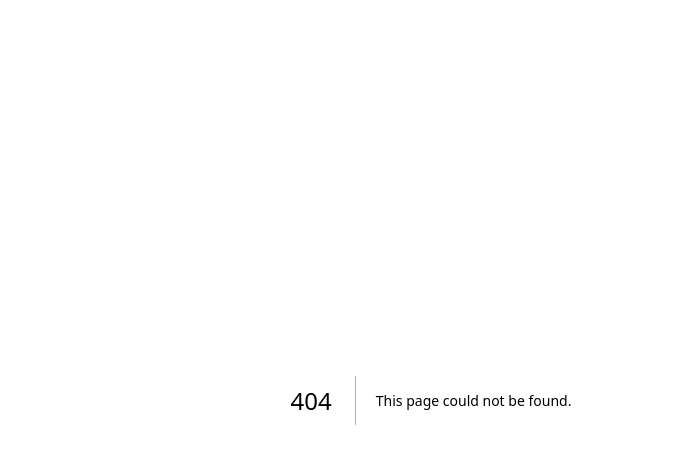
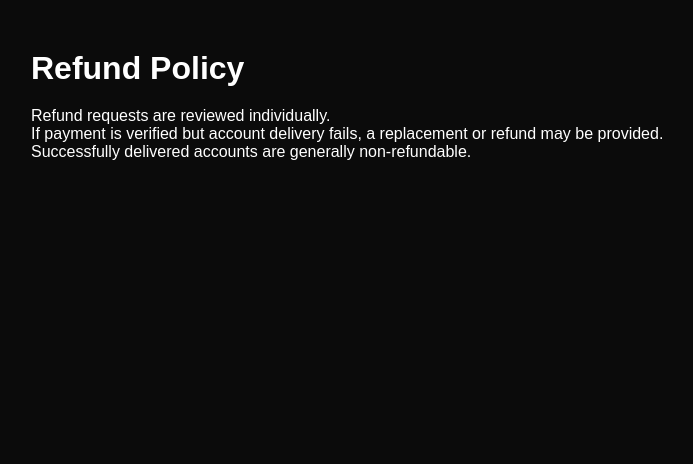
Before and after one commit to mdnoman1592008-ux/premium-account-store, a Next.js app in the folder frontend/: page /refund-policy in a window 1280 px wide. Before the commit this address had no page. Shown: the top 464 px of the page, without its empty margins (209-902 px from the left). Built offline with nearby package versions, Linux system fonts and the light colour scheme.

Commit message:
Create page.tsx

```diff
--- /dev/null
+++ b/frontend/src/app/refund-policy/page.tsx
@@ -0,0 +1,41 @@
+export default function RefundPolicyPage() {
+
+  return (
+    <div
+      style={{
+        padding:"50px",
+        maxWidth:"900px",
+        margin:"auto"
+      }}
+    >
+
+      <h1>
+        Refund Policy
+      </h1>
+
+      <p
+        style={{
+          marginTop:"20px"
+        }}
+      >
+        Refund requests are
+        reviewed individually.
+      </p>
+
+      <p>
+        If payment is verified
+        but account delivery
+        fails, a replacement
+        or refund may be
+        provided.
+      </p>
+
+      <p>
+        Successfully delivered
+        accounts are generally
+        non-refundable.
+      </p>
+
+    </div>
+  );
+}
```
